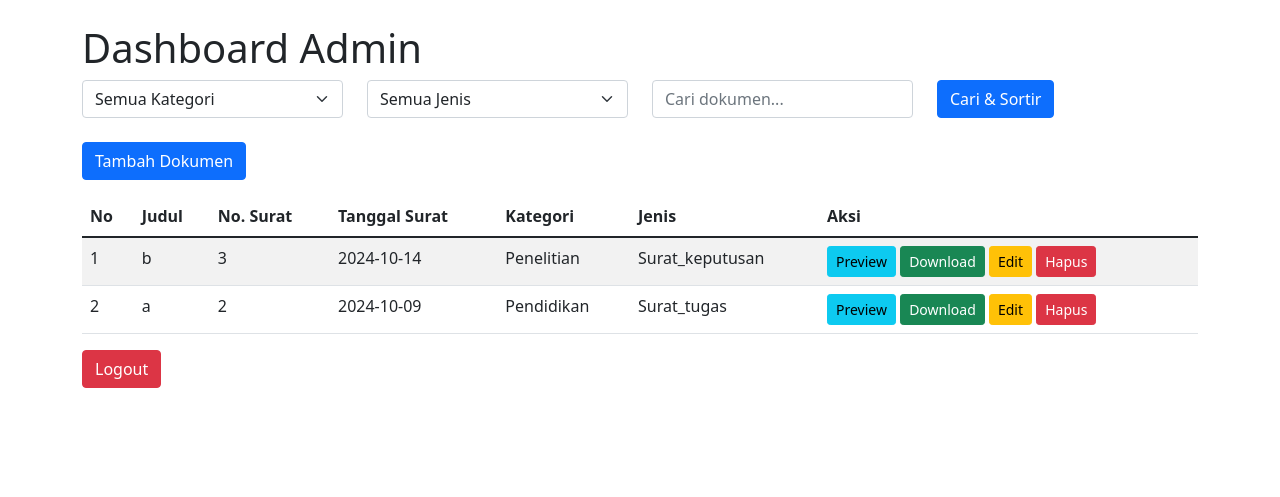
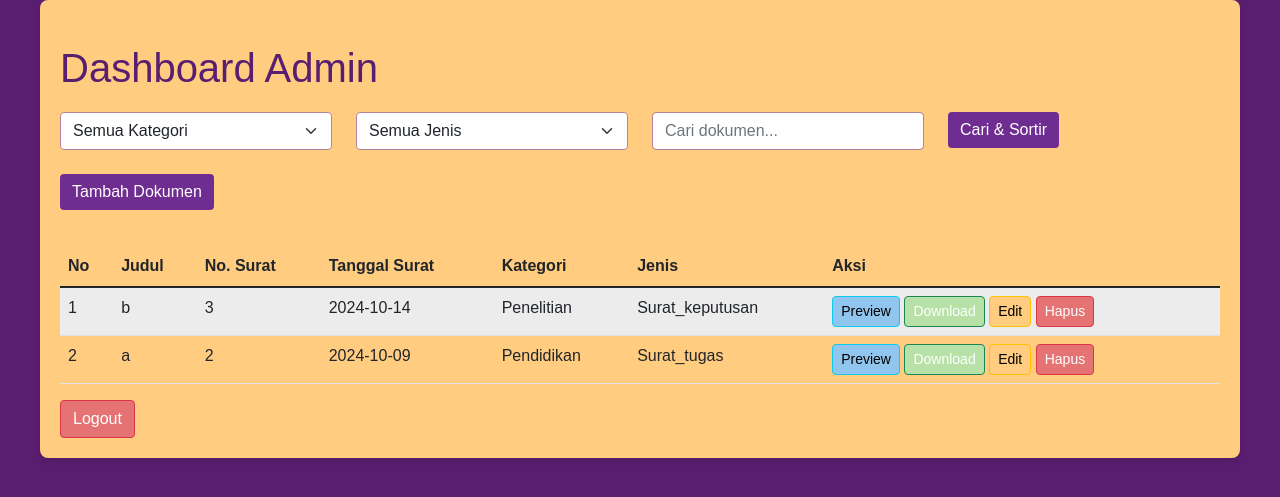
Before and after one commit to rizwandamn/arsip_kepdir, a PHP site: page /dashboard_admin.php in a window 1280 px wide. Shown: the top 497 px of the page. Run offline with PHP 8.4, Linux system fonts and the light colour scheme; a user stored in the database is signed in; data comes from the database, SQL or seed files in the repository.

Commit message:
dashboard_admin.css

```diff
--- /dev/null
+++ b/dashboard_admin.css
@@ -0,0 +1,98 @@
+/* dashboard_admin.css */
+
+/* Basic reset */
+* {
+    margin: 0;
+    padding: 0;
+    box-sizing: border-box;
+}
+
+/* Body styling */
+body {
+    font-family: 'Arial', sans-serif;
+    background-color: #5a1e70; /* Soft background color */
+    color: #333; /* Text color */
+}
+
+/* Container styling */
+.container {
+    max-width: 1200px;
+    margin: 0 auto;
+    padding: 20px;
+    border-radius: 8px;
+    background-color: #ffcc80; /* White background for the container */
+    box-shadow: 0 4px 8px rgba(0, 0, 0, 0.1);
+}
+
+/* Header styling */
+h1 {
+    color: #5a1e70; /* Soft pink color for headers */
+    margin-bottom: 20px;
+}
+
+/* Alert message styling */
+.alert {
+    border-radius: 4px;
+}
+
+/* Form styling */
+.form-select, .form-control {
+    border: 1px solid #b58399; /* Pink border */
+    border-radius: 4px;
+}
+
+.form-select:focus, .form-control:focus {
+    border-color: #6f2c91; /* Darker purple for focus */
+    box-shadow: 0 0 5px rgba(111, 44, 145, 0.5);
+}
+
+/* Button styling */
+.btn {
+    border-radius: 4px;
+    transition: background-color 0.3s, transform 0.2s;
+}
+
+.btn-primary {
+    background-color: #6f2c91; /* Dark purple */
+    border: none;
+}
+
+.btn-primary:hover {
+    background-color: #5a1e70; /* Darker purple on hover */
+    transform: translateY(-2px);
+}
+
+.btn-info {
+    background-color: #90c5ed; /* Light blue for preview */
+}
+
+.btn-success {
+    background-color: #b8e1a7; /* Light green for download */
+}
+
+.btn-warning {
+    background-color: #ffcc80; /* Light orange for edit */
+}
+
+.btn-danger {
+    background-color: #e57373; /* Red for delete */
+}
+
+/* Table styling */
+.table {
+    margin-top: 20px;
+}
+
+.table-striped tbody tr:nth-of-type(odd) {
+    background-color: #f9f9f9; /* Light grey for alternating rows */
+}
+
+.table-striped tbody tr:hover {
+    background-color: #e0e0e0; /* Light hover effect */
+}
+
+/* Footer styling */
+.text-center {
+    margin-top: 20px;
+    font-style: italic;
+}
--- a/dashboard_admin.php
+++ b/dashboard_admin.php
@@ -49,6 +49,8 @@ $result = mysqli_query($conn, $query);
     <meta name="viewport" content="width=device-width, initial-scale=1.0">
     <title>Dashboard Admin</title>
     <link href="https://cdn.jsdelivr.net/npm/bootstrap@5.1.3/dist/css/bootstrap.min.css" rel="stylesheet">
+    <link rel="stylesheet" href="dashboard_admin.css">
+
 </head>
 <body>
     <div class="container">
```
